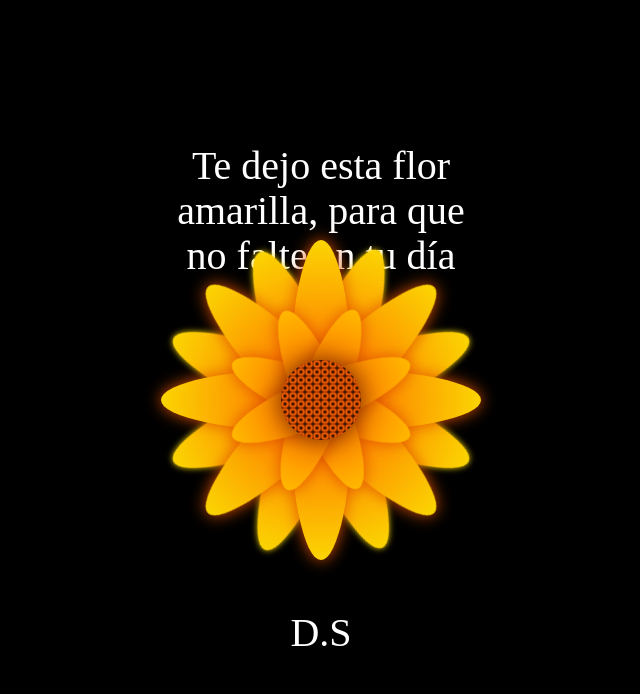
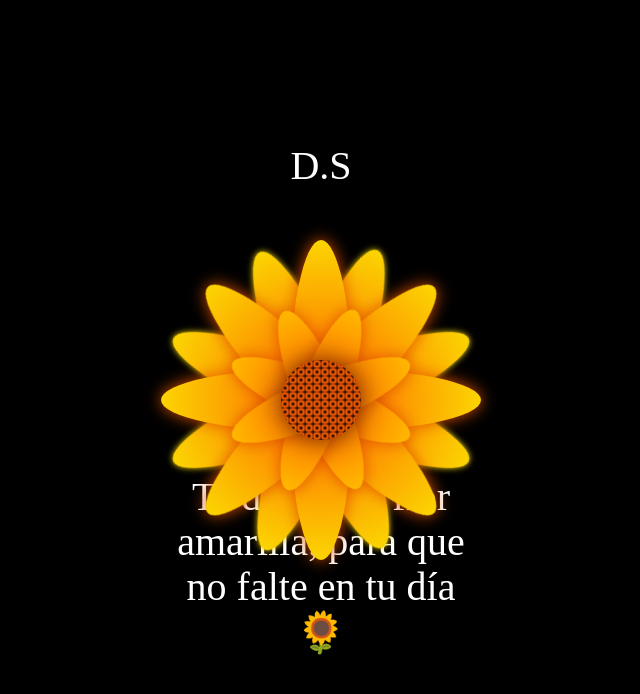
Before and after one commit to link-215/flores, a plain HTML site: page docs/index.html in a window 1280 px wide. Shown: the whole page, without its empty margins (319-959 px from the left). Drawn offline with Linux system fonts and the light colour scheme.

Commit message:
Rearrange flower description text in index.html
Reordered text elements in the flower div.

```diff
--- a/docs/index.html
+++ b/docs/index.html
@@ -10,7 +10,7 @@
 <body>
 
 <div class="flower">
-    <div class="text-above">Te dejo esta flor amarilla, para que no falte en tu día 🌻 </div>
+    <div class="text-above"> D.S </div>
     <div class="mid">
     </div>
     <div class="Petal1 p1">
@@ -37,7 +37,7 @@
     </div>
     <div class="Petal3 p4">
     </div>
-    <div class="text-below"> D.S </div>
+    <div class="text-below"> Te dejo esta flor amarilla, para que no falte en tu día 🌻 </div>
   </div>
 </body>
 </html>
```
